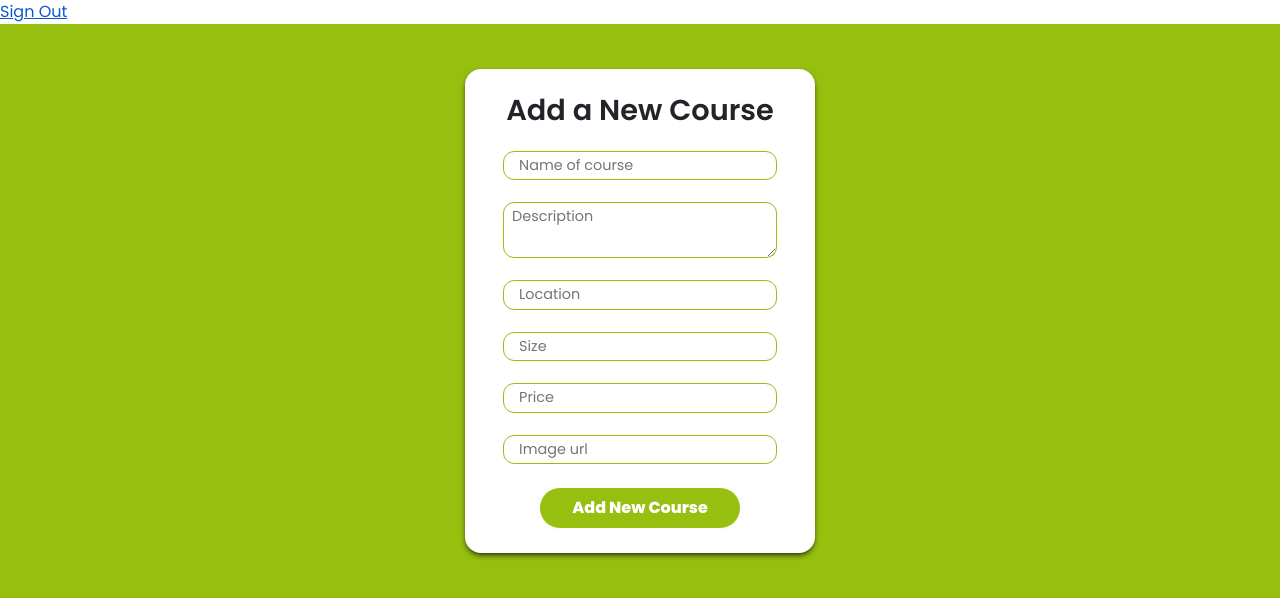
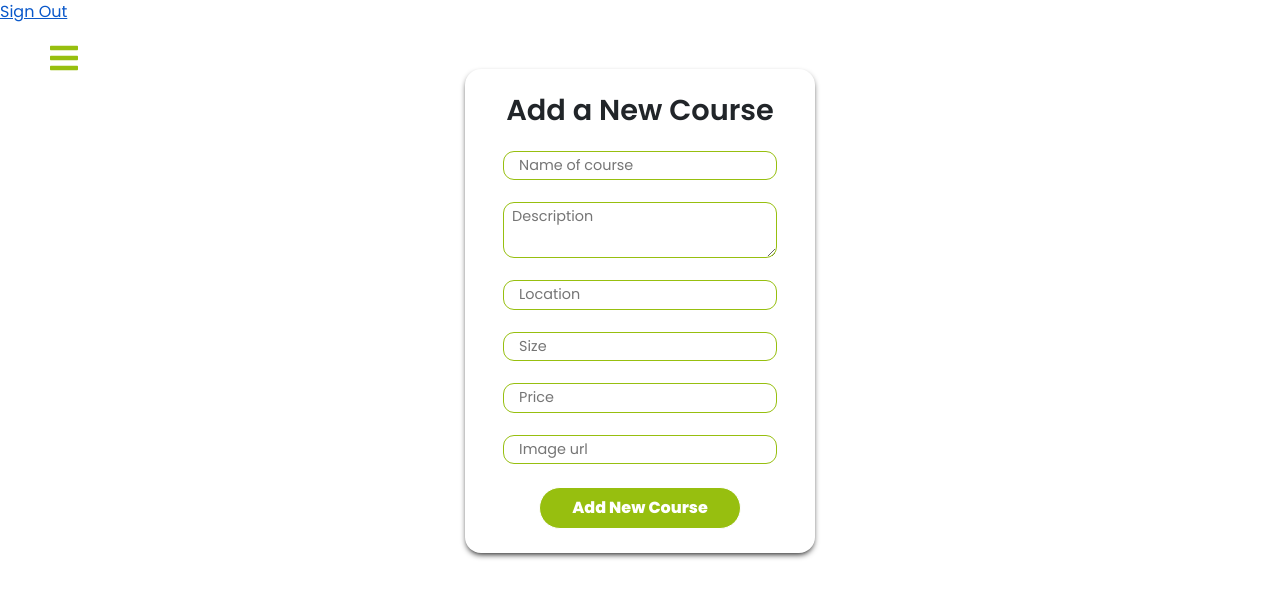
Before and after one commit to BenjaminSemah/capstone-front-end, a React (Create React App) app: page /add-course in a window 1280 px wide. Shown: the top 598 px of the page. Built offline with nearby package versions, Linux system fonts and the light colour scheme; no server answers.

Commit message:
Remove green background

```diff
--- a/src/pages/addCourse/AddCourse.css
+++ b/src/pages/addCourse/AddCourse.css
@@ -1,6 +1,5 @@
 .newCourse--form {
   padding: 15px 0;
-  background-color: #97bf0f;
   height: 100vh;
 }
 
```
